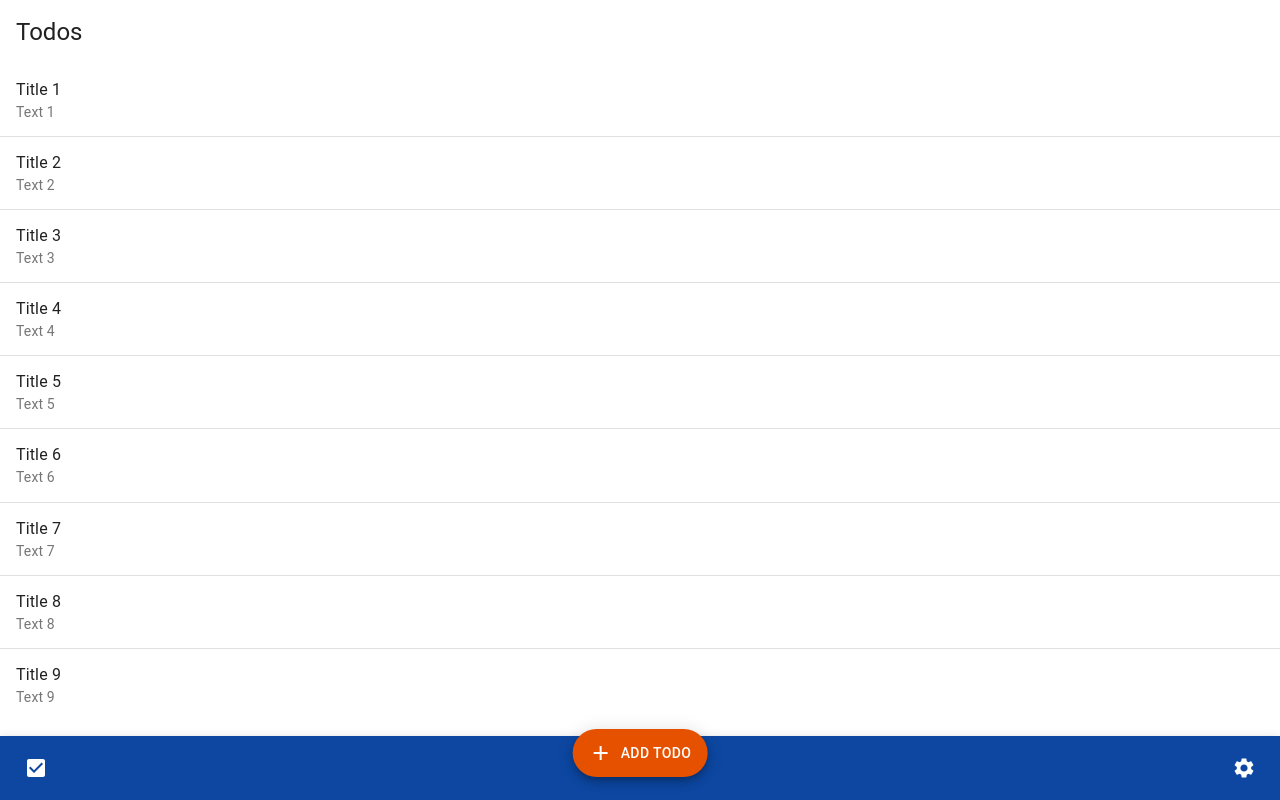
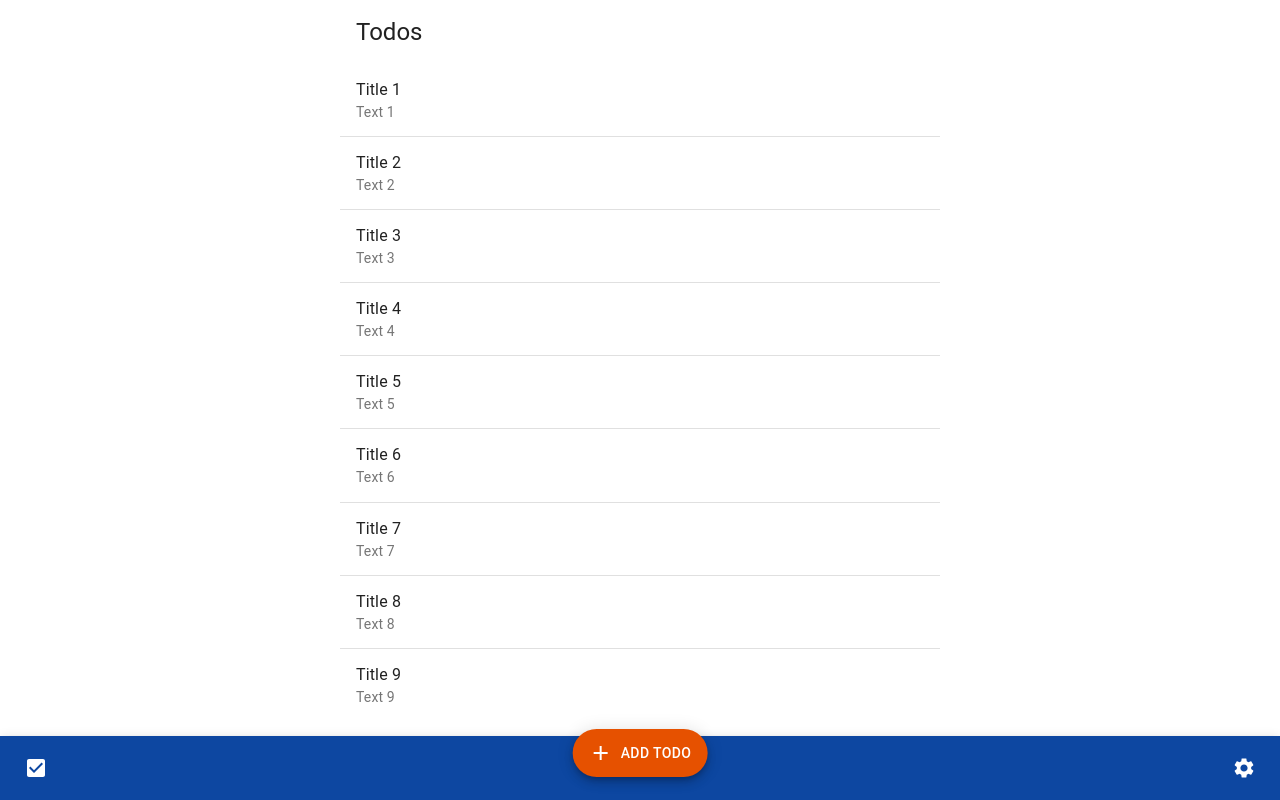
Before and after one commit to pojntfx/miza-frontend-web, a React (Vite) app: page / in a window 1280 px wide. Built offline with nearby package versions, Linux system fonts and the light colour scheme.

Commit message:
feat: Use container

```diff
--- a/components/App.tsx
+++ b/components/App.tsx
@@ -16,8 +16,8 @@ import {
   Fab,
   ThemeProvider,
   createMuiTheme,
+  Container,
 } from "@material-ui/core";
-import { orange, blue } from "@material-ui/core/colors";
 
 const todos = [1, 2, 3, 4, 5, 6, 7, 8, 9].map((t) => ({
   title: `Title ${t}`,
@@ -79,6 +79,7 @@ export default () => {
     <ThemeProvider theme={theme}>
       <CssBaseline />
       <Paper square className={classes.paper}>
+        <Container maxWidth="sm" disableGutters>
           <Typography className={classes.text} variant="h5" gutterBottom>
             Todos
           </Typography>
@@ -92,6 +93,7 @@ export default () => {
               </React.Fragment>
             ))}
           </List>
+        </Container>
       </Paper>
       <AppBar position="fixed" color="primary" className={classes.appBar}>
         <Toolbar>
```
Lines whose indentation alone changed are shown as unchanged.
